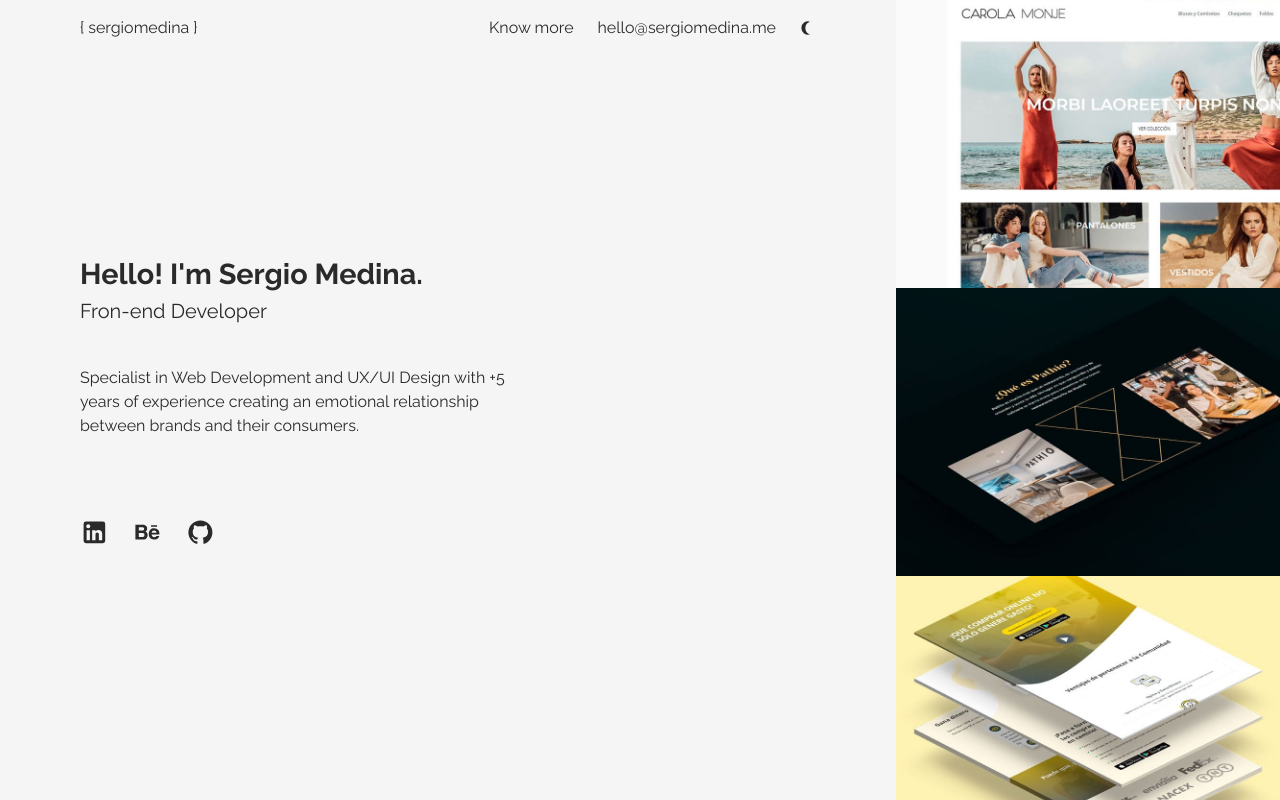
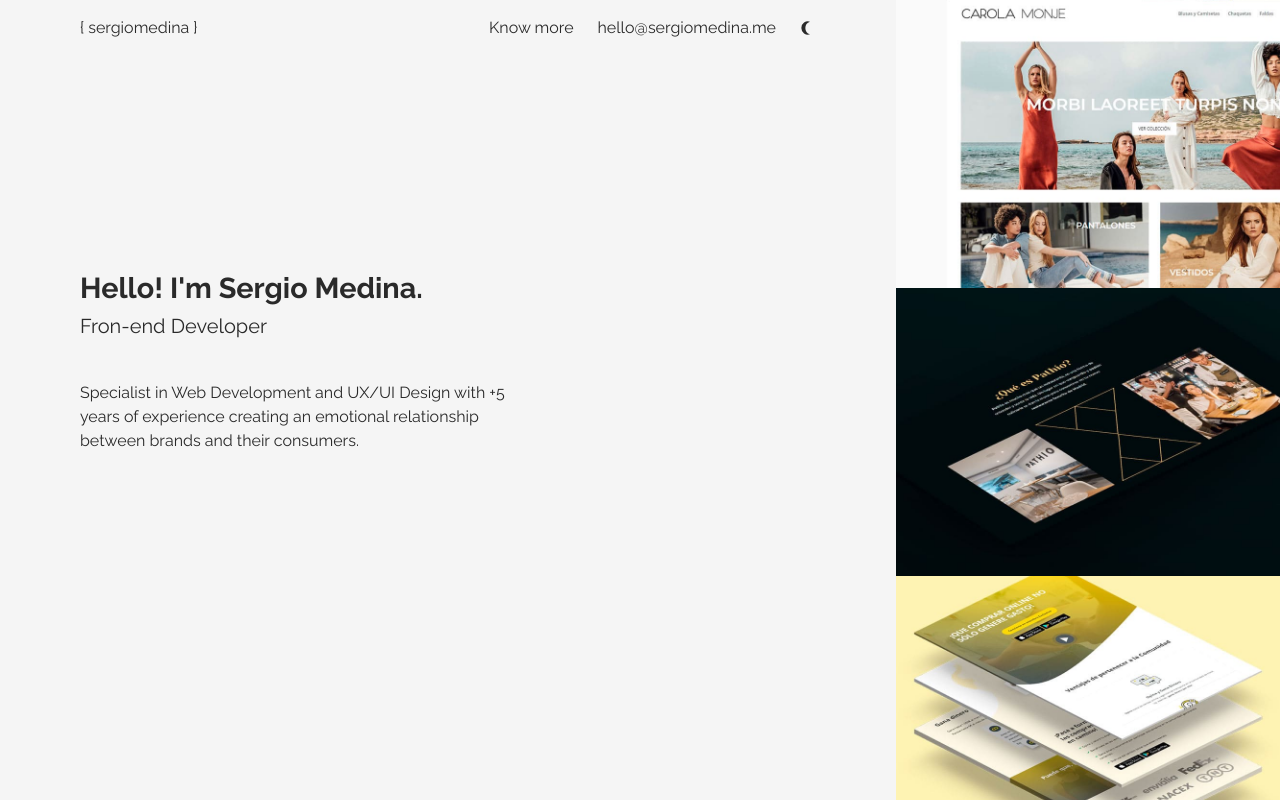
Before and after one commit to sergiomediname/sergiomedina.me, a Nuxt app: page / in a window 1280 px wide. Built offline with nearby package versions, Linux system fonts and the light colour scheme.

Commit message:
eliminar target

```diff
--- a/components/Social.vue
+++ b/components/Social.vue
@@ -1,11 +1,11 @@
 <template>
     <div class="flex items-center gap-6">
-        <a href="#"><iLinkedin class="i--lg" /></a
+        <!-- <a href="#"><iLinkedin class="i--lg" /></a
         ><a href="https://www.behance.net/sergiomedinaweb"
             ><iBehance class="i--lg" /></a
         ><a href="https://github.com/sergiomediname"
             ><iGithub class="i--lg"
-        /></a>
+        /></a> -->
     </div>
 </template>
 
```
